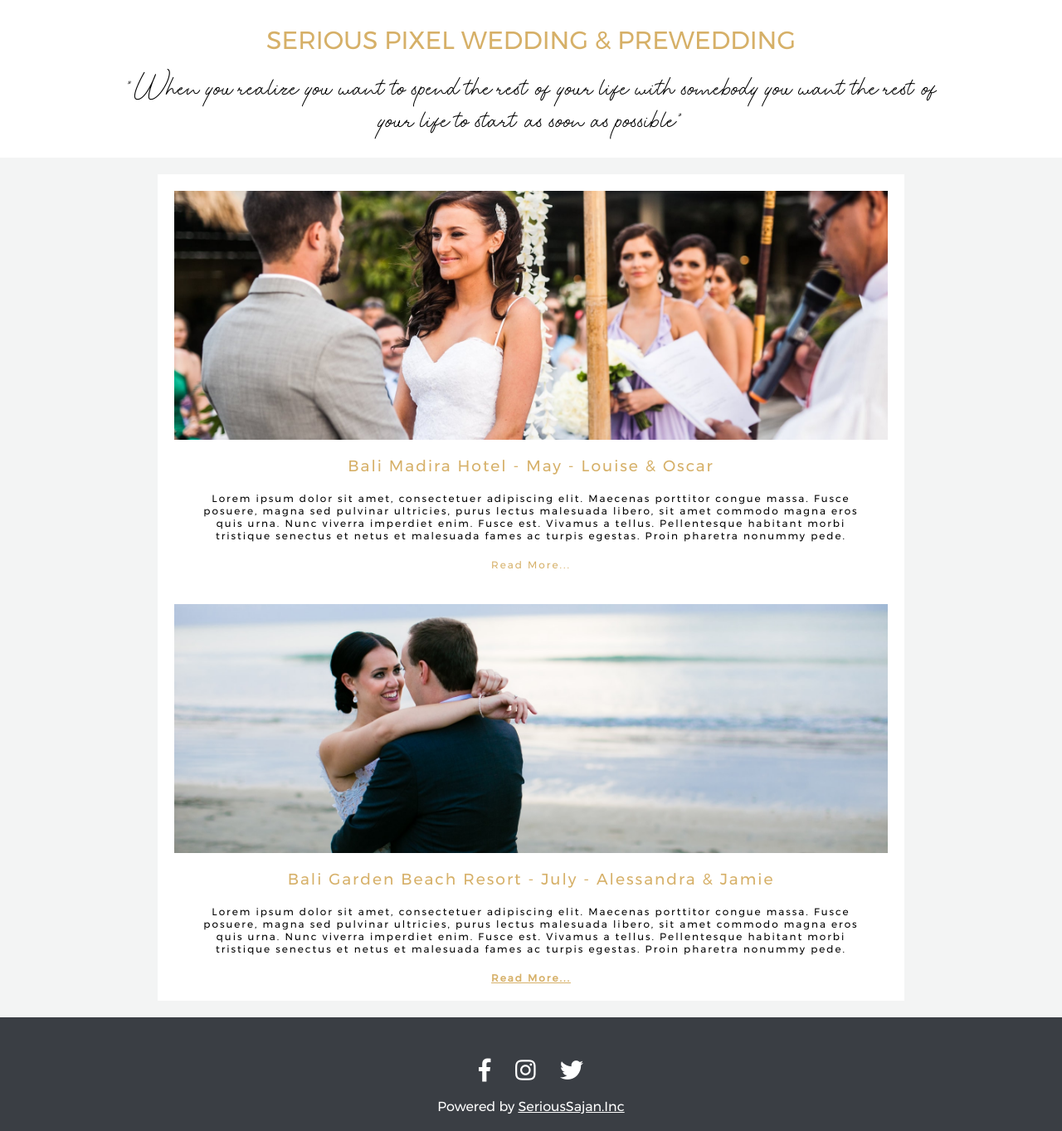
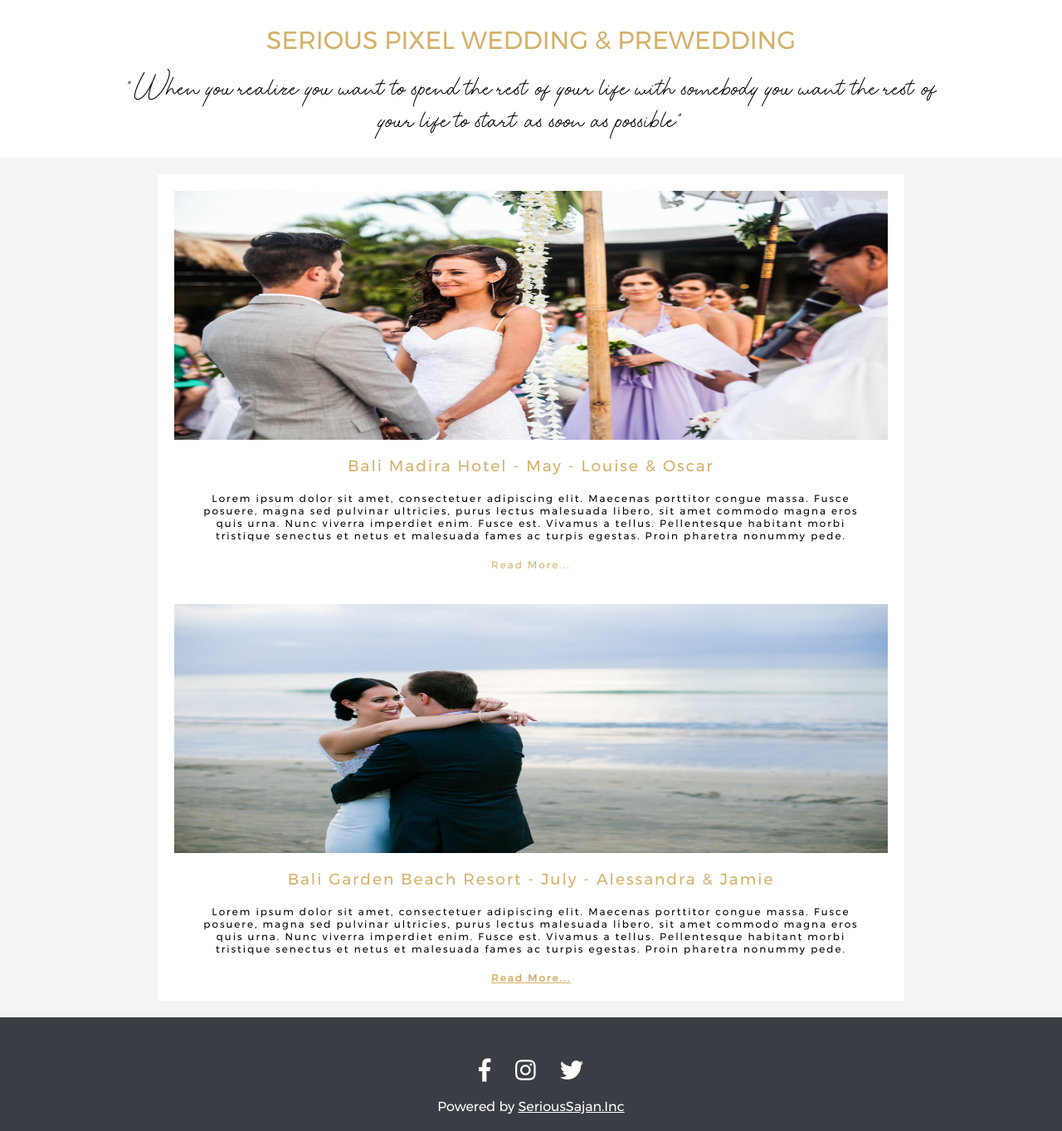
Before and after one commit to aldhipradana/SeriousPixel, a PHP site: page /index.php?page=gallery in a window 1280 px wide. Shown: the part 300-1663 px from the top of the page at 83% size. Run offline with PHP 8.4, Linux system fonts and the light colour scheme.

Commit message:
Ngedit Image Gallery

```diff
--- a/assets/css/gallery.css
+++ b/assets/css/gallery.css
@@ -65,12 +65,12 @@ section.GallerySection-2 .row-1 .column p.read a {
     padding: 20px 0 0;
     color: #d6b068;
 }
-
-section.GallerySection-2 .row-1 a .column.image {
-    background-image: url("../../assets/images/Gallery-1.jpg");
+section.GallerySection-2 .row-1 a .image img {
+    /* background-image: url("../../assets/images/Gallery-1.jpg");
     background-size: cover;
     background-repeat: no-repeat;
-    background-position: center;
+    background-position: center; */
+    width: 100%;
     max-height: 300px;
     height: 100%;
 }
@@ -114,11 +114,12 @@ section.GallerySection-2 .row-2 .column p.read a {
     transition: ease-in-out .3s;
 }
 
-section.GallerySection-2 .row-2 a .column.image {
-    background-image: url("../../assets/images/Gallery-2.jpg");
+section.GallerySection-2 .row-2 a .image img{
+    /* background-image: url("../../assets/images/Gallery-2.jpg");
     background-size: cover;
     background-repeat: no-repeat;
-    background-position: center;
+    background-position: center; */
+    width: 100%;
     max-height: 300px;
     height: 100%;
 }
@@ -138,3 +139,10 @@ section.GallerySection-2 .row-2:hover p.read a {
         padding: 10px 10px 0;
     }
 }
+
+@media screen and (max-width:460px){
+    section.GallerySection .row-1 .column p{
+        font-size: 25px;
+        max-width: 400px;
+    }
+}
--- a/assets/template/page/gallery.php
+++ b/assets/template/page/gallery.php
@@ -14,7 +14,8 @@
 <section class="GallerySection-2">
     <div class="row-1">
         <a href="?page=gallery-list" target="_blank">
-            <div class="column image">
+            <div class="image">
+                <img src="./assets/images/Gallery-1.jpg" alt="Louise & Oscar">
             </div>
         </a>
         <div class="column">
@@ -29,7 +30,8 @@
 
     <div class="row-2">
         <a href="" target="_blank">
-            <div class="column image">
+            <div class="image">
+                <img src="./assets/images/Gallery-2.jpg" alt="Alessandra & Jamie">
             </div>
         </a>
         <div class="column">
```
